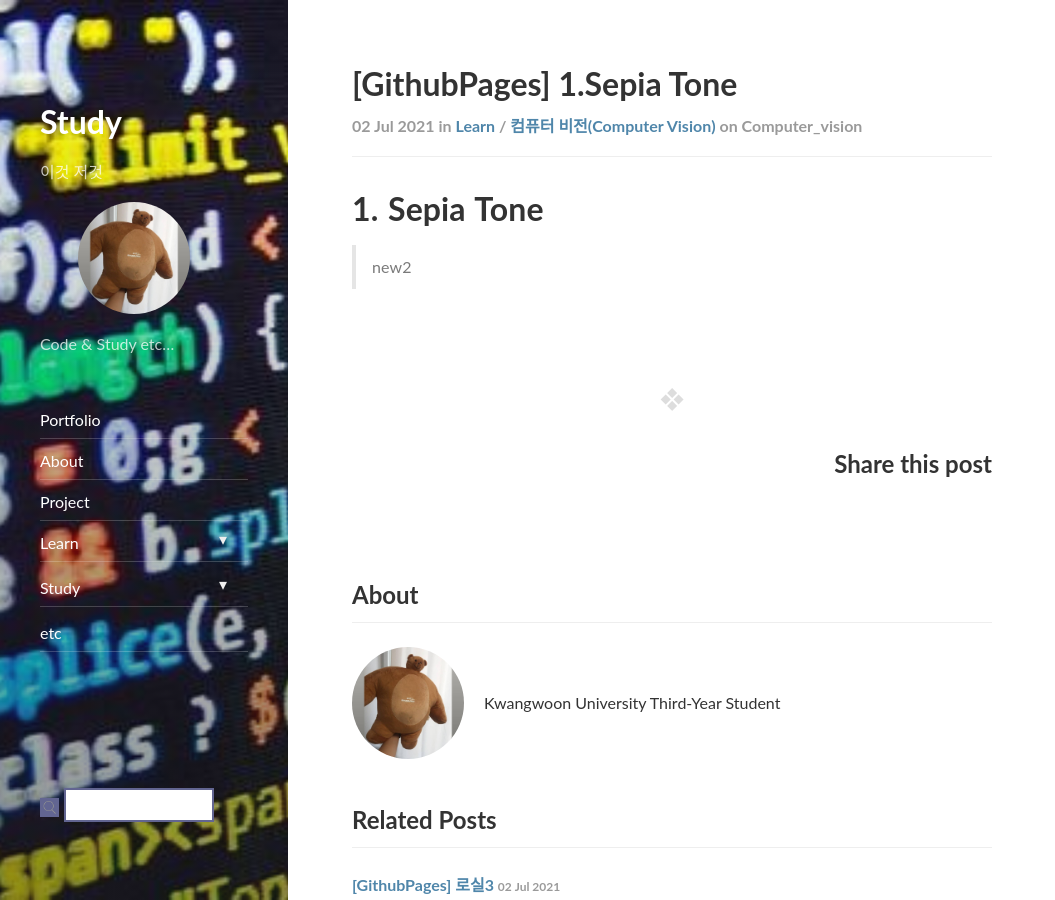
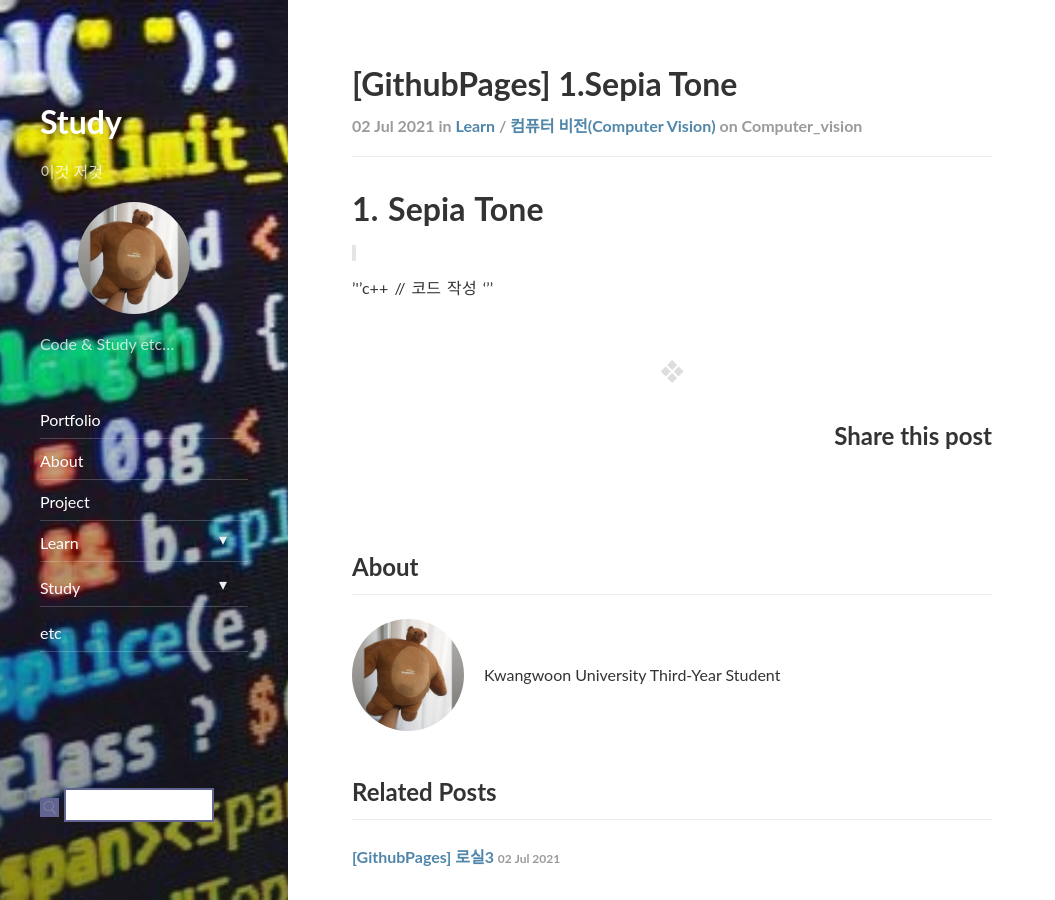
Before and after one commit to ekgus2222/ekgus2222.github.io, a Jekyll site: the page built from _posts/learn/computer_vision/2021-07-02-making-blog.md, in a window 1280 px wide and 900 px high. Shown: the whole window, without its empty margins (0-1055 px from the left). Built offline with Jekyll 4.4.1, drawn with Linux system fonts in a browser that asks for light colours; nearby versions of some CDN libraries; comment, search, counter and statistics services are not loaded.

Commit message:
Update 2021-07-02-making-blog.md

```diff
--- a/_posts/learn/computer_vision/2021-07-02-making-blog.md
+++ b/_posts/learn/computer_vision/2021-07-02-making-blog.md
@@ -11,4 +11,11 @@ use_math: true
 ---
 
 # 1. Sepia Tone
->  new2
+>
+
+
+
+
+'''c++
+// 코드 작성
+'''
```
